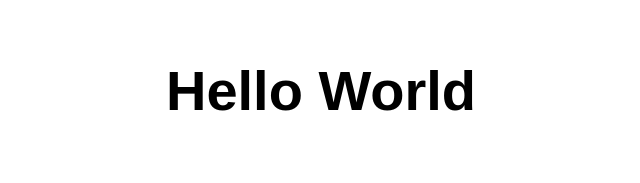
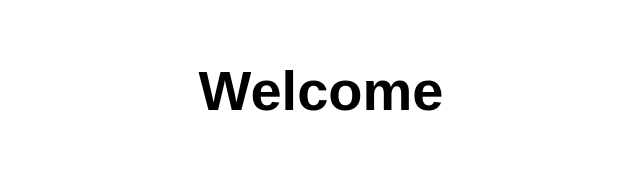
Before and after one commit to andrejtreciak01/my-first-static-web-app, a plain HTML site: page src/index.html in a window 1280 px wide. Shown: the whole page, without its empty margins (319-959 px from the left). Drawn offline with Linux system fonts and the light colour scheme.

Commit message:
Changed Title

```diff
--- a/src/index.html
+++ b/src/index.html
@@ -5,12 +5,12 @@
   <meta charset="UTF-8">
   <meta name="viewport" content="width=device-width, initial-scale=1.0">
   <link rel="stylesheet" href="styles.css">
-  <title>Hello World</title>
+  <title>Welcome</title>
 </head>
 
 <body>
   <main>
-    <h1>Hello World</h1>
+    <h1>Welcome</h1>
   </main>
 </body>
 
```
